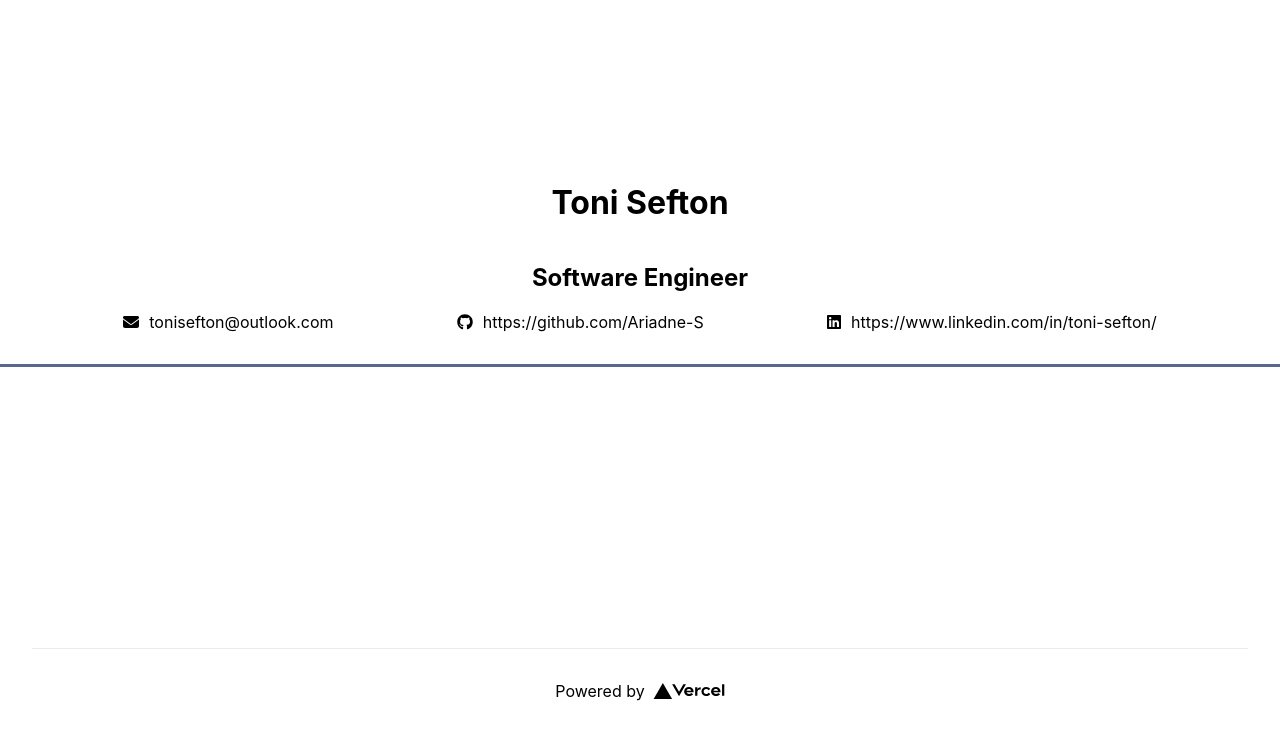
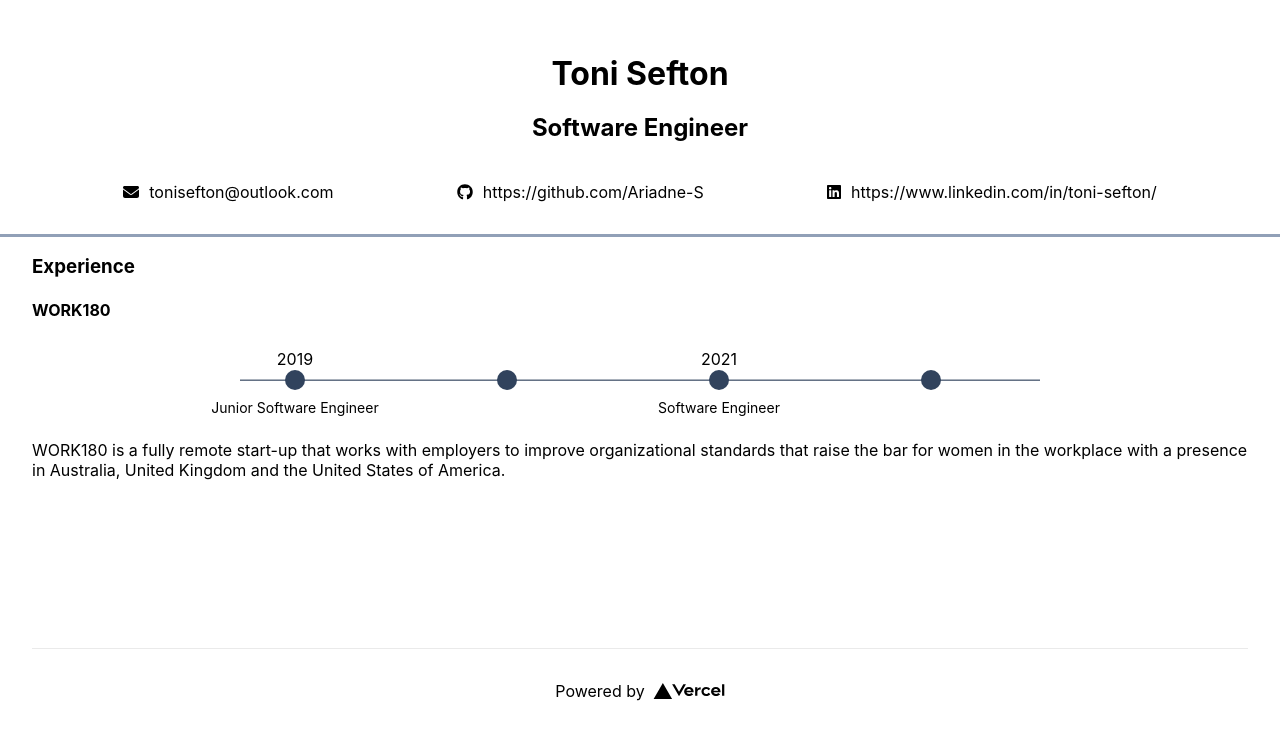
Before and after one commit to Ariadne-S/Resume, a Next.js app in the folder resume-2022/: page / in a window 1280 px wide. Shown: the part 152-885 px from the top of the page. Built offline with nearby package versions, Linux system fonts and the light colour scheme.

Commit message:
Create static timeline

```diff
--- a/resume-2022/components/experience.tsx
+++ b/resume-2022/components/experience.tsx
@@ -0,0 +1,82 @@
+import {FC} from "react";
+import styled from "styled-components";
+
+const Experience:  FC = () => {
+  return (
+      <div>
+          <h3>Experience</h3>
+          <h4>WORK180</h4>
+          <Timeline />
+          <p>WORK180 is a fully remote start-up that works with employers to improve organizational standards that raise the bar for women in the workplace with a presence in Australia, United Kingdom and the United States of America.</p>
+      </div>
+  )
+}
+
+const Timeline: FC = () => {
+    return (
+        <TimeLineUl>
+            <li data-year="2019" data-text="Junior Software Engineer"/>
+            <li data-year=" " data-text=" "/>
+            <li data-year="2021" data-text="Software Engineer"/>
+            <li data-year=" " data-text=" "/>
+        </TimeLineUl>
+    )
+}
+
+const TimeLineUl = styled.ul`
+    width:800px;
+    height: 20px;
+    list-style: none;
+    text-align: justify;
+    margin: 50px auto;
+    background: linear-gradient(to bottom, rgba(255,255,255,0) 0%, rgba(255,255,255,0) 45%, #31435d 51%, rgba(255,255,255,0) 57%, rgba(255,255,255,0) 100%);
+
+    &:after {
+        display: inline-block;
+        content: "";
+        width: 100%;
+    }
+
+    li {
+        display: inline-block;
+        width: 20px;
+        height: 20px;
+        background: #31435d;
+        text-align: center;
+        line-height: 1.2;
+        position: relative;
+        border-radius: 50%;
+        margin: 0 96px;
+
+        &:before {
+            display: inline-block;
+            content: attr(data-year);
+            font-size: 16px;
+            position: absolute;
+            left: 50%;
+            transform: translateX(-50%);
+             top: -20px;
+        }
+
+        &:after {
+            display: inline-block;
+            content: attr(data-text);
+            font-size: 14px;
+            position: absolute;
+            left: 50%;
+            transform: translateX(-50%);
+            width: 200px;
+            bottom: 0;
+            margin-bottom: -10px;
+            transform: translate(-50%, 100%);
+        }
+
+        &:first-child {
+          margin-left: 5px;
+        }
+    }
+`
+
+
+
+export default Experience;
--- a/resume-2022/components/page-header.tsx
+++ b/resume-2022/components/page-header.tsx
@@ -17,7 +17,7 @@ const githubIconDefinition: IconDefinition = findIconDefinition(githubLookup)
 const linkedInLookup: IconLookup = { prefix: 'fab', iconName: 'linkedin' }
 const linkedInIconDefinition: IconDefinition = findIconDefinition(linkedInLookup)
 
-const pageHeader: FC = () => {
+const PageHeader: FC = () => {
     return (
         <PageHeaderContainer>
             <h1>Toni Sefton</h1>
@@ -47,8 +47,12 @@ const PageHeaderContainer = styled.div`
     width: 100vw;
     flex-direction: column;
     align-items: center;
-    border-bottom: 3px solid #56688d;
+    border-bottom: 3px solid #91a0b7;
     padding: 2rem;
+
+    h1 {
+        margin-bottom: 0px;
+    }
 `;
 
 const PersonalInfo = styled.div`
@@ -56,12 +60,13 @@ const PersonalInfo = styled.div`
     width: 100vw;
     flex-direction: row;
     justify-content: space-evenly;
+    margin-top: 20px;
 `;
 
 const Info = styled.a`
     svg {
         margin-right: 10px;
-    }
+    };
 `;
 
-export default pageHeader
+export default PageHeader
--- a/resume-2022/pages/index.tsx
+++ b/resume-2022/pages/index.tsx
@@ -3,6 +3,7 @@ import Head from 'next/head'
 import Image from 'next/image'
 import styles from '../styles/Home.module.css'
 import PageHeader from "../components/page-header";
+import Experience from "../components/experience";
 
 const Home: NextPage = () => {
   return (
@@ -14,7 +15,8 @@ const Home: NextPage = () => {
       </Head>
 
       <main className={styles.main}>
-         <PageHeader />
+          <PageHeader />
+          <Experience />
       </main>
 
       <footer className={styles.footer}>
--- a/resume-2022/styles/Home.module.css
+++ b/resume-2022/styles/Home.module.css
@@ -10,10 +10,6 @@
   flex-direction: column;
   justify-content: center;
   align-items: center;
-}
-
-.h1 {
-  margin-bottom: 0;
 }
 
 .footer {
```
